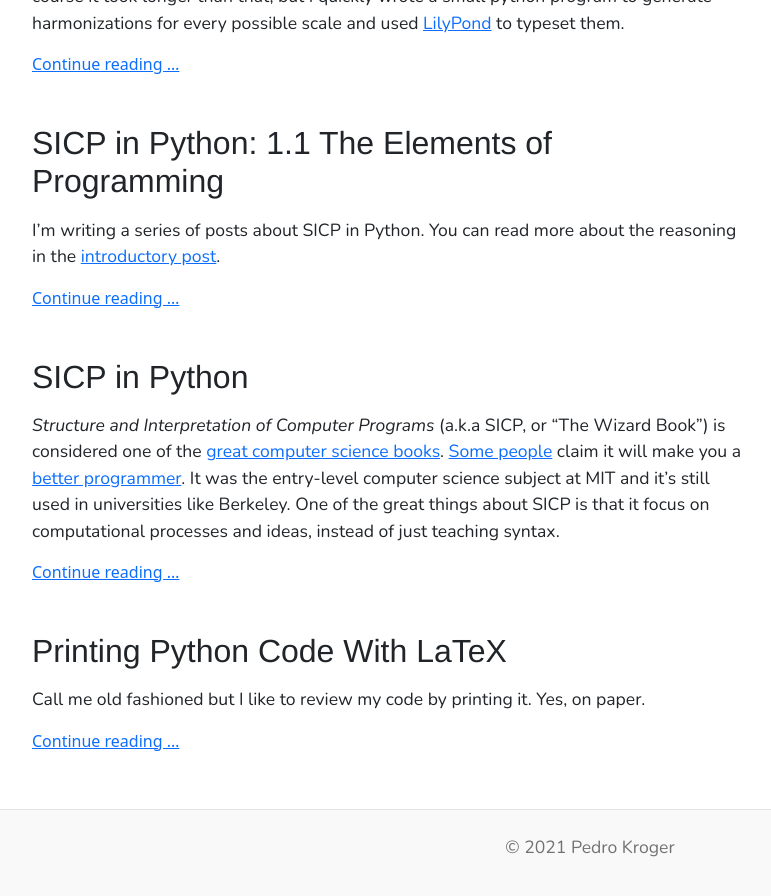
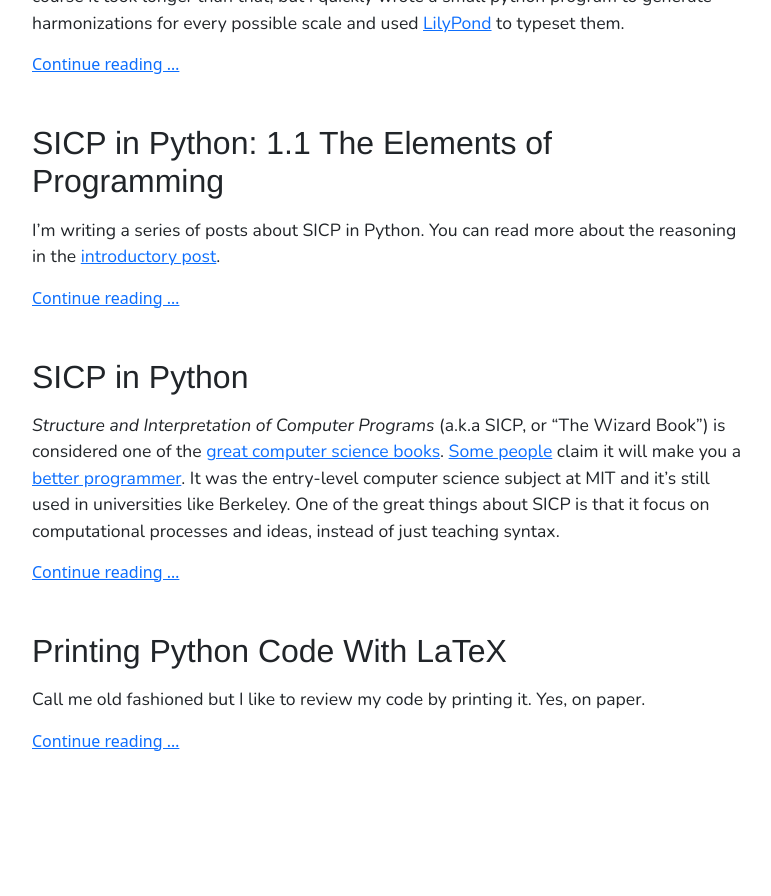
Before and after one commit to kroger/pedrokroger, a Jekyll site: the page built from index.md, in a window 1280 px wide and 900 px high, scrolled down 2252 px. Shown: the top 896 px of the window, without its empty margins (50-821 px from the left). Built offline with Jekyll 4.4.1, drawn with Linux system fonts in a browser that asks for light colours; some web fonts are replaced; after the commit the page ends 3061 px from its top, so only the background shows below that.

Commit message:
Remove footer

```diff
--- a/_layouts/default.html
+++ b/_layouts/default.html
@@ -64,9 +64,5 @@
 	{{ content }}
       </div>
     </main>
-
-    <footer class="blog-footer">
-      <p>© {{ "today" | date: "%Y"  }} Pedro Kroger</p>
-    </footer>
   </body>
 </html>
```
